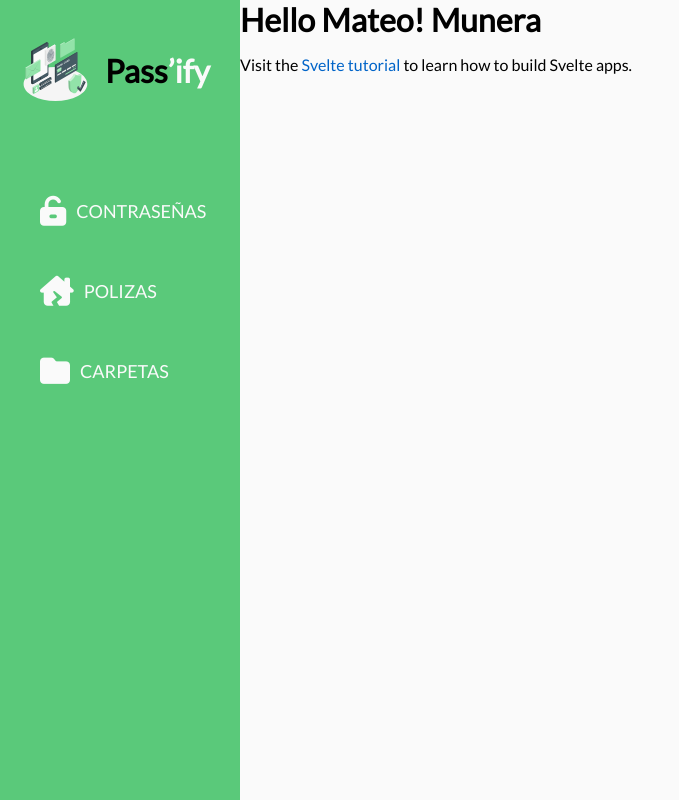
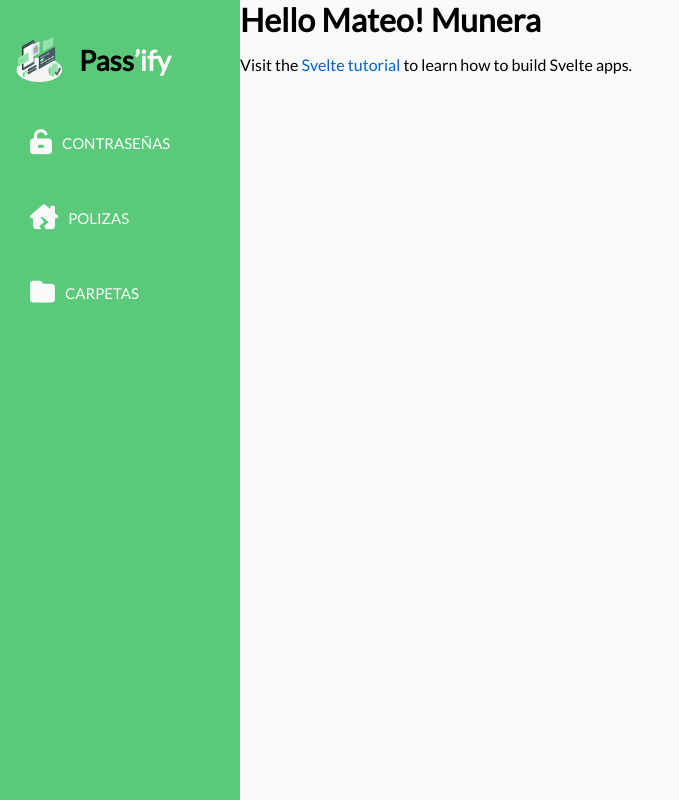
Before and after one commit to matheo97/password-manager, a Svelte app: page / in a window 1280 px wide. Shown: the whole page, without its empty margins (0-679 px from the left). Built offline with nearby package versions, Linux system fonts and the light colour scheme.

Commit message:
Sidebar finished for desktop

```diff
--- a/src/components/Sidebar/Items.js
+++ b/src/components/Sidebar/Items.js
@@ -2,14 +2,17 @@ const Items = [
   {
     icon: "fa-unlock-alt",
     content: "contraseñas",
+    key: "password"
   },
   {
     icon: "fa-house-damage",
     content: "polizas",
+    key: "policies"
   },
   {
     icon: "fa-folder",
     content: "carpetas",
+    key: "folders"
   },
 ];
 
--- a/src/components/Sidebar/Sidebar.svelte
+++ b/src/components/Sidebar/Sidebar.svelte
@@ -1,8 +1,12 @@
 <script>
   import items from './Items';
-  let sidebarClosed = true
+
+  let sidebarClosed = true;
+  let selectedItem = null;
 
   const toggleSidebar = () => sidebarClosed = !sidebarClosed;
+
+  const selectItem = (itemKey) => selectedItem = itemKey;
 
 </script>
 
@@ -21,7 +25,10 @@
     <div class="Sidebar-item-container">
       <ul class="Sidebar-item-list">
         {#each items as item}
-          <li class="Sidebar-item-value">
+          <li
+            class={`Sidebar-item-value ${selectedItem === item.key ? 'selected' : ''}`}
+            on:click={() => selectItem(item.key)}
+          >
             <i class={`fas ${item.icon}`} />
             <span class="Sidebar-item-name">{item.content}</span>
           </li>
@@ -47,7 +54,7 @@
   }
 
   .Sidebar-elements.close {
-    width: 117px;
+    width: 80px;
   }
 
   .Sidebar-content {
@@ -61,18 +68,19 @@
     align-items: center;
     justify-content: flex-start;
     margin-top: 30px;
-    margin-left: 20px;
+    margin-left: 14px;
     width: 90%;
   }
 
   .Sidebar-logo img {
-    width: 70px;
-    height: 80px;
+    width: 50px;
+    height: 60px;
   }
 
   .Sidebar-logo h1 {
     color: var(--secondary);
     margin-left: 15px;
+    font-size: 28px;
     opacity: 1;
     visibility: visible;
   }
@@ -89,8 +97,7 @@
   }
 
   .Sidebar-item-list {
-    padding: 30px;
-    width: 85%;
+    padding-left: 20px;
   }
 
   .Sidebar-item-value {
@@ -105,17 +112,21 @@
     border-radius: 10px;
   }
 
+  .Sidebar-item-value.selected {
+    opacity: .6;
+  }
+
   .Sidebar-item-value:hover {
     opacity: .6;
   }
 
   .Sidebar-item-value i {
-    font-size: 30px;
+    font-size: 25px;
     color: var(--tertiary);
   }
 
   .Sidebar-item-value span {
-    font-size: 18px;
+    font-size: 15px;
     font-weight: 500;
     color: var(--tertiary);
     text-transform: uppercase;
```
Also changed, not shown: 1 other file (tests, documents, lock files or other folders).
